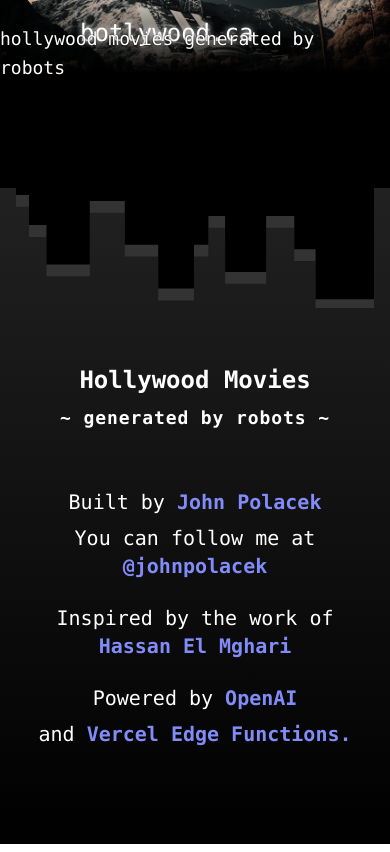
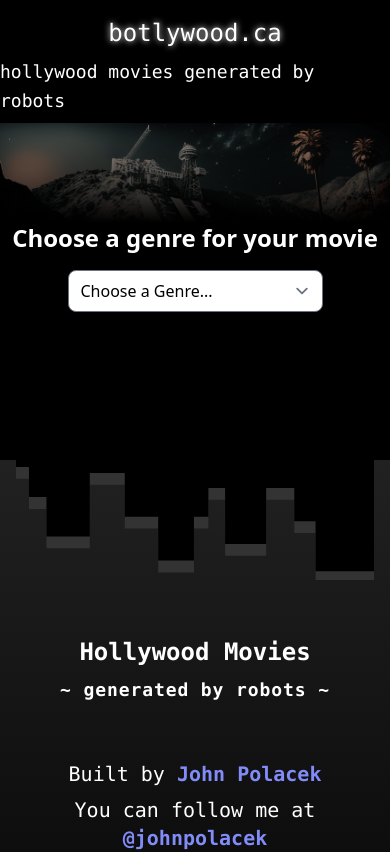
Before and after one commit to johnpolacek/botlywood, a Next.js app: page / in a window 390 px wide. Shown: the top 852 px of the page. Built offline with nearby package versions, Linux system fonts and the light colour scheme.

Commit message:
make mobile not broken

```diff
--- a/components/Header.tsx
+++ b/components/Header.tsx
@@ -2,13 +2,13 @@
 
 export default function Header() {
   return (
-    <header className="flex flex-col items-center w-full relative -mt-16">
-      <h1 className="absolute top-20 text-2xl left-20 text-white z-20">
+    <header className="flex flex-col items-center w-full relative md:-mt-16">
+      <h1 className="pt-4 md:pt-0 md:absolute top-20 text-2xl left-20 text-white z-20">
         <code style={{ textShadow: "0px 0px 6px rgba(255,255,255,1)" }}>
           botlywood.ca
         </code>
       </h1>
-      <h1 className="absolute top-20 mt-2 text-lg right-10 text-white z-20">
+      <h1 className="pb-2 md:absolute top-20 mt-2 text-lg right-10 text-white z-20">
         <code style={{ textShadow: "0px 0px 2px rgba(0,0,0,1)" }}>
           hollywood movies generated by robots
         </code>
--- a/components/Steps.tsx
+++ b/components/Steps.tsx
@@ -8,7 +8,7 @@
   const { step } = useContext(AppContext)
 
   return (
-		<div className="-mt-80 pb-16 mx-auto relative z-10">
+    <div className="-mt-24 md:-mt-80 pb-16 mx-auto relative z-10">
       {step === 0 && <StepGenre />}
       {step === 1 && <StepCharacters />}
       {step === 2 && <StepActs />}
```
Lines whose indentation alone changed are shown as unchanged.
